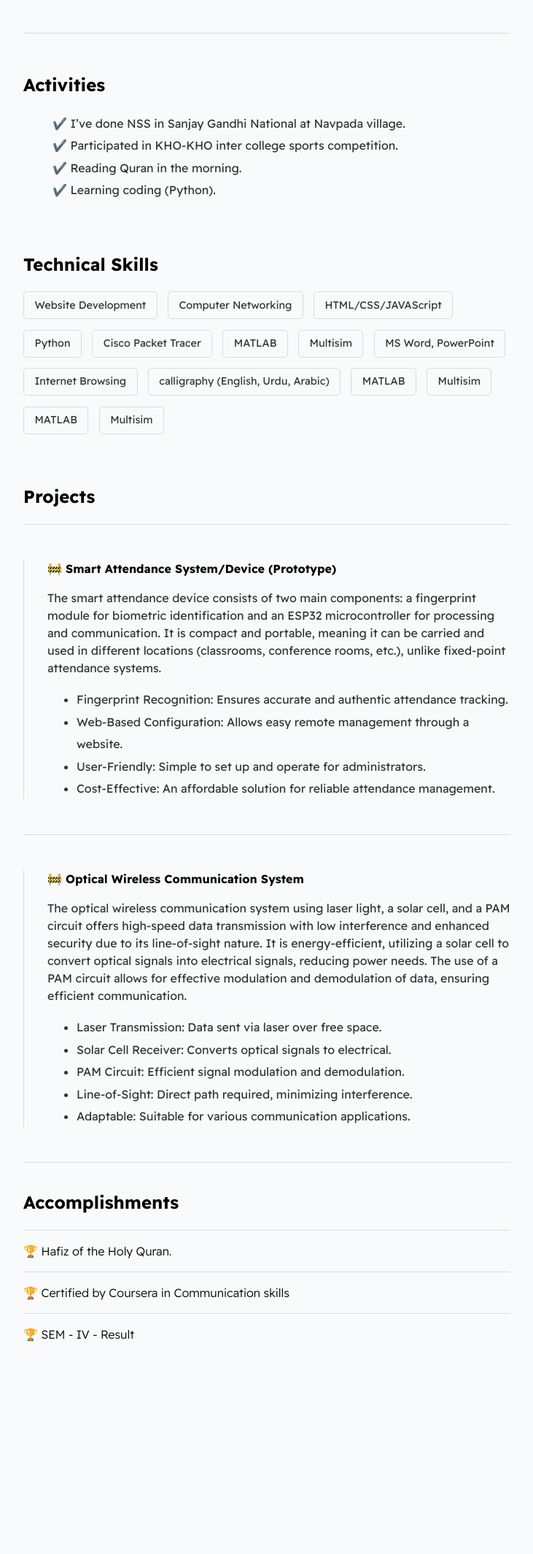
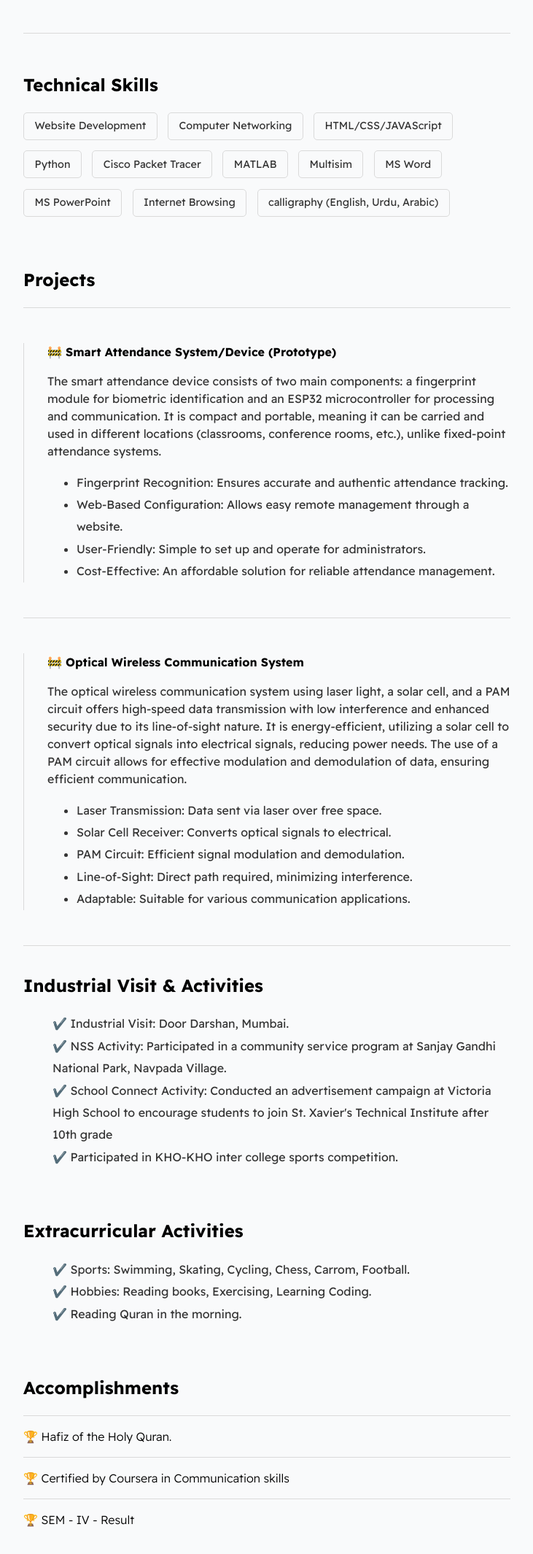
Before and after one commit to IAbdulHaadi/CV, a plain HTML site: page index.html in a window 1280 px wide. Shown: the part 2262-4391 px from the top of the page at 73% size, without its empty margins (274-1005 px from the left). Before the commit the page ends 4158 px from the top, so only its background shows below. Drawn offline with Linux system fonts and the light colour scheme.

Commit message:
index.html

```diff
--- a/index.html
+++ b/index.html
@@ -121,16 +121,6 @@
     </section>
 
     <section class="section--page">
-        <h2>Activities</h2>
-        <ul id="qualifications--list">
-            <li>✔️ I’ve done NSS in Sanjay Gandhi National at Navpada village.</li>
-            <li>✔️ Participated in KHO-KHO inter college sports competition.</li>
-            <li>✔️ Reading Quran in the morning.</li>
-            <li>✔️ Learning coding (Python).</li>
-        </ul>
-    </section>
-
-    <section class="section--page">
         <h2>Technical Skills</h2>
 
         <div id="wrapper--techstack__items">
@@ -141,17 +131,13 @@
             <div class="card--techstack"><span>Cisco Packet Tracer</span></div>
             <div class="card--techstack"><span>MATLAB</span></div>
             <div class="card--techstack"><span>Multisim</span></div>
-            <div class="card--techstack"><span>MS Word, PowerPoint</span></div>
+            <div class="card--techstack"><span>MS Word</span></div>
+            <div class="card--techstack"><span>MS PowerPoint</span></div>
             <div class="card--techstack"><span>Internet Browsing</span></div>
             <div class="card--techstack"><span>calligraphy (English, Urdu, Arabic)</span></div>
-            <div class="card--techstack"><span>MATLAB</span></div>
-            <div class="card--techstack"><span>Multisim</span></div>
-            <div class="card--techstack"><span>MATLAB</span></div>
-            <div class="card--techstack"><span>Multisim</span></div>
+
         </div>
     </section>
-
-
 
     <section id="work-history-wrapper" class="section--page"></section>
         <h2>Projects</h2>
@@ -207,6 +193,25 @@
     </section>
 
     <section class="section--page">
+        <h2>Industrial Visit & Activities</h2>
+        <ul id="qualifications--list">
+            <li>✔️ Industrial Visit: Door Darshan, Mumbai.</li>
+            <li>✔️ NSS Activity: Participated in a community service program at Sanjay Gandhi National Park, Navpada Village.</li>
+            <li>✔️ School Connect Activity: Conducted an advertisement campaign at Victoria High School to encourage students to join St. Xavier's Technical Institute after 10th grade</li>
+            <li>✔️ Participated in KHO-KHO inter college sports competition.</li>
+        </ul>
+    </section>
+
+    <section class="section--page">
+        <h2>Extracurricular Activities</h2>
+        <ul id="qualifications--list">
+            <li>✔️ Sports: Swimming, Skating, Cycling, Chess, Carrom, Football.</li>
+            <li>✔️ Hobbies: Reading books, Exercising, Learning Coding.</li>
+            <li>✔️ Reading Quran in the morning.</li>
+        </ul>
+    </section>
+
+    <section class="section--page">
         <h2>Accomplishments</h2>
         <div class="card--project">
             <a href="Hafiz Abdul Haadi Sanad.pdf" target="_blank"><span>🏆 </span>Hafiz of the Holy Quran.</a>
```
